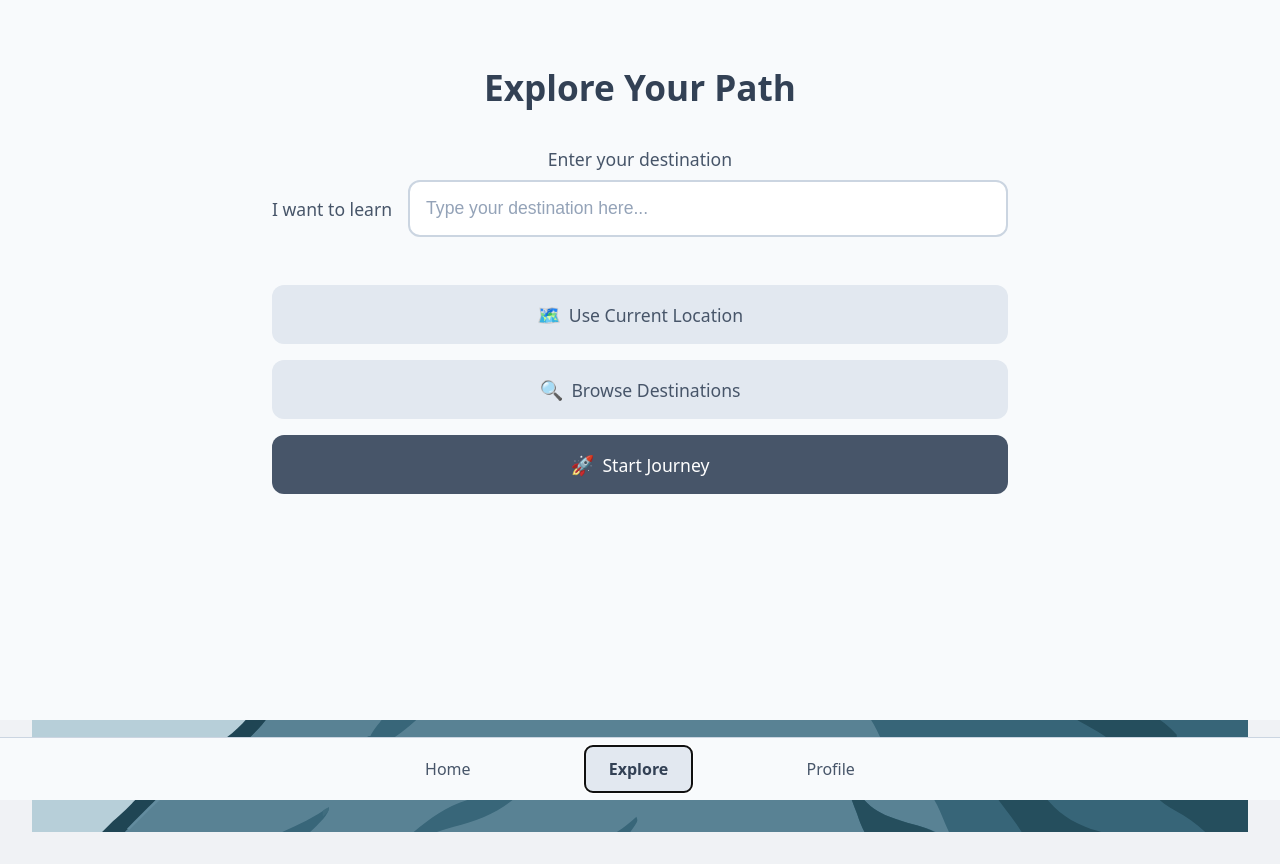
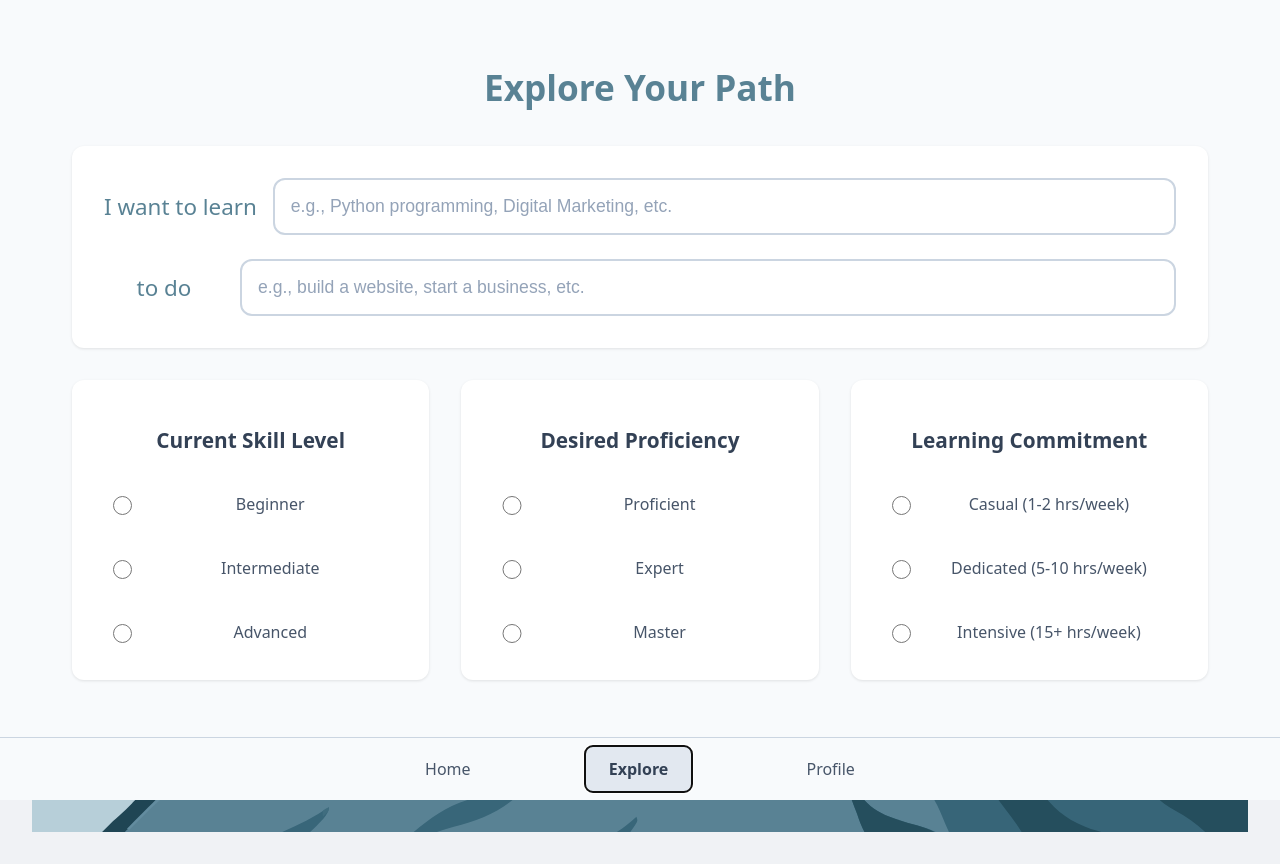
Before and after one commit to israelavendanojr/skill-roadmap, a React (Vite) app in the folder frontend/: page / in a window 1280 px wide. Both pictures are taken after a click on the button "Explore". Built offline with nearby package versions, Linux system fonts and the light colour scheme.

Commit message:
Finished structure for form page

```diff
--- a/frontend/src/components/InputForm.css
+++ b/frontend/src/components/InputForm.css
@@ -3,14 +3,15 @@
   top: 0;
   left: 0;
   right: 0;
-  bottom: 80px; /* Height of navbar */
+  bottom: 0;
   background: #f8fafc;
   z-index: 900;
   overflow-y: auto;
+  padding-bottom: 80px; /* Add padding to account for navbar */
 }
 
 .input-form-content {
-  max-width: 800px;
+  max-width: 1200px;
   margin: 0 auto;
   padding: 2rem;
   min-height: calc(100vh - 80px); /* Full height minus navbar */
@@ -20,7 +21,7 @@
 }
 
 .form-title {
-  color: #334155;
+  color: #598294;
   font-size: 2.2rem;
   margin-bottom: 2rem;
   text-align: center;
@@ -33,29 +34,29 @@
   flex: 1;
 }
 
-.input-group {
+/* Text Input Section */
+.text-input-section {
+  background: white;
+  padding: 2rem;
+  border-radius: 12px;
+  box-shadow: 0 1px 3px rgba(0, 0, 0, 0.1);
   display: flex;
   flex-direction: column;
-  gap: 0.5rem;
+  gap: 1.5rem;
 }
 
-.input-label {
-  font-size: 1.1rem;
-  color: #475569;
-  font-weight: 500;
-}
-
-.input-wrapper {
+.text-input-group {
   display: flex;
   align-items: center;
   gap: 1rem;
 }
 
 .input-prefix {
-  color: #475569;
-  font-size: 1.1rem;
+  color: #598294;
+  font-size: 1.4rem;
   font-weight: 500;
   white-space: nowrap;
+  min-width: 120px;
 }
 
 .text-input {
@@ -69,20 +70,76 @@
   color: #000000;
 }
 
+.text-input:focus {
+  outline: none;
+  border-color: #598294;
+  box-shadow: 0 0 0 3px rgba(71, 85, 105, 0.1);
+}
+
 .text-input::placeholder {
   color: #94a3b8;
 }
 
-.text-input:focus {
-  outline: none;
-  border-color: #475569;
-  box-shadow: 0 0 0 3px rgba(71, 85, 105, 0.1);
+/* Three Columns Section */
+.form-columns {
+  display: grid;
+  grid-template-columns: repeat(3, 1fr);
+  gap: 2rem;
+  margin-bottom: 2rem;
+}
+
+.form-column {
+  background: white;
+  padding: 1.5rem;
+  border-radius: 12px;
+  box-shadow: 0 1px 3px rgba(0, 0, 0, 0.1);
+}
+
+.column-title {
+  color: #334155;
+  font-size: 1.3rem;
+  margin-bottom: 1.5rem;
+  text-align: center;
+  font-weight: 600;
+}
+
+.skill-box {
+  display: flex;
+  flex-direction: column;
+  gap: 1rem;
+}
+
+.skill-option {
+  display: flex;
+  align-items: center;
+  gap: 0.75rem;
+  padding: 0.75rem;
+  border-radius: 8px;
+  transition: all 0.2s ease;
+  cursor: pointer;
+}
+
+.skill-option:hover {
+  background: #f1f5f9;
+}
+
+.skill-option input[type="radio"] {
+  width: 1.2rem;
+  height: 1.2rem;
+  accent-color: #475569;
+  cursor: pointer;
+}
+
+.skill-option label {
+  color: #475569;
+  font-size: 1rem;
+  cursor: pointer;
+  flex: 1;
 }
 
 .button-group {
   display: flex;
-  flex-direction: column;
-  gap: 1rem;
+  justify-content: center;
   margin-top: 1rem;
 }
 
@@ -91,13 +148,14 @@
   align-items: center;
   justify-content: center;
   gap: 0.5rem;
-  padding: 1rem;
+  padding: 1rem 2rem;
   font-size: 1.1rem;
   border-radius: 12px;
   border: none;
   cursor: pointer;
   transition: all 0.3s ease;
   font-weight: 500;
+  min-width: 200px;
 }
 
 .action-button.primary {
@@ -110,18 +168,19 @@
   transform: translateY(-1px);
 }
 
-.action-button.secondary {
-  background: #e2e8f0;
-  color: #475569;
+.button-icon {
+  font-size: 1.2rem;
 }
 
-.action-button.secondary:hover {
-  background: #cbd5e1;
-  transform: translateY(-1px);
-}
+@media (max-width: 1024px) {
+  .form-columns {
+    grid-template-columns: 1fr;
+    gap: 1.5rem;
+  }
 
-.button-icon {
-  font-size: 1.2rem;
+  .form-column {
+    padding: 1.25rem;
+  }
 }
 
 @media (max-width: 768px) {
@@ -133,24 +192,36 @@
     font-size: 1.8rem;
   }
 
-  .input-wrapper {
+  .text-input-section {
+    padding: 1.5rem;
+  }
+
+  .text-input-group {
     flex-direction: column;
     align-items: flex-start;
     gap: 0.5rem;
   }
 
   .input-prefix {
-    font-size: 1rem;
+    font-size: 1.2rem;
   }
 
   .text-input {
+    width: 100%;
     font-size: 1rem;
     padding: 0.875rem;
-    width: 100%;
+  }
+
+  .column-title {
+    font-size: 1.2rem;
+  }
+
+  .skill-option {
+    padding: 0.5rem;
   }
 
   .action-button {
     font-size: 1rem;
-    padding: 0.875rem;
+    padding: 0.875rem 1.5rem;
   }
 }
--- a/frontend/src/components/InputForm.tsx
+++ b/frontend/src/components/InputForm.tsx
@@ -2,12 +2,21 @@ import { useState } from 'react';
 import './InputForm.css';
 
 function InputForm() {
-  const [inputValue, setInputValue] = useState('');
+  const [currentLevel, setCurrentLevel] = useState('');
+  const [desiredLevel, setDesiredLevel] = useState('');
+  const [commitment, setCommitment] = useState('');
+  const [learningGoal, setLearningGoal] = useState('');
+  const [purpose, setPurpose] = useState('');
 
   const handleSubmit = (e: React.FormEvent) => {
     e.preventDefault();
-    // Handle form submission
-    console.log('Form submitted with value:', inputValue);
+    console.log('Form submitted:', {
+      learningGoal,
+      purpose,
+      currentLevel,
+      desiredLevel,
+      commitment
+    });
   };
 
   return (
@@ -15,33 +24,148 @@ function InputForm() {
       <div className="input-form-content">
         <h2 className="form-title">Explore Your Path</h2>
         <form onSubmit={handleSubmit} className="form-container">
-          <div className="input-group">
-            <label htmlFor="pathInput" className="input-label">Enter your destination</label>
-            <div className="input-wrapper">
+          {/* Text Input Section */}
+          <div className="text-input-section">
+            <div className="text-input-group">
               <span className="input-prefix">I want to learn</span>
               <input
                 type="text"
-                id="pathInput"
-                value={inputValue}
-                onChange={(e) => setInputValue(e.target.value)}
+                value={learningGoal}
+                onChange={(e) => setLearningGoal(e.target.value)}
                 className="text-input"
-                placeholder="Type your destination here..."
+                placeholder="e.g., Python programming, Digital Marketing, etc."
+              />
+            </div>
+            <div className="text-input-group">
+              <span className="input-prefix">to do</span>
+              <input
+                type="text"
+                value={purpose}
+                onChange={(e) => setPurpose(e.target.value)}
+                className="text-input"
+                placeholder="e.g., build a website, start a business, etc."
               />
             </div>
           </div>
 
+          {/* Three Columns Section */}
+          <div className="form-columns">
+            {/* Current Skill Level Column */}
+            <div className="form-column">
+              <h3 className="column-title">Current Skill Level</h3>
+              <div className="skill-box">
+                <div className="skill-option">
+                  <input
+                    type="radio"
+                    id="beginner"
+                    name="currentLevel"
+                    value="beginner"
+                    onChange={(e) => setCurrentLevel(e.target.value)}
+                  />
+                  <label htmlFor="beginner">Beginner</label>
+                </div>
+                <div className="skill-option">
+                  <input
+                    type="radio"
+                    id="intermediate"
+                    name="currentLevel"
+                    value="intermediate"
+                    onChange={(e) => setCurrentLevel(e.target.value)}
+                  />
+                  <label htmlFor="intermediate">Intermediate</label>
+                </div>
+                <div className="skill-option">
+                  <input
+                    type="radio"
+                    id="advanced"
+                    name="currentLevel"
+                    value="advanced"
+                    onChange={(e) => setCurrentLevel(e.target.value)}
+                  />
+                  <label htmlFor="advanced">Advanced</label>
+                </div>
+              </div>
+            </div>
+
+            {/* Desired Proficiency Column */}
+            <div className="form-column">
+              <h3 className="column-title">Desired Proficiency</h3>
+              <div className="skill-box">
+                <div className="skill-option">
+                  <input
+                    type="radio"
+                    id="proficient"
+                    name="desiredLevel"
+                    value="proficient"
+                    onChange={(e) => setDesiredLevel(e.target.value)}
+                  />
+                  <label htmlFor="proficient">Proficient</label>
+                </div>
+                <div className="skill-option">
+                  <input
+                    type="radio"
+                    id="expert"
+                    name="desiredLevel"
+                    value="expert"
+                    onChange={(e) => setDesiredLevel(e.target.value)}
+                  />
+                  <label htmlFor="expert">Expert</label>
+                </div>
+                <div className="skill-option">
+                  <input
+                    type="radio"
+                    id="master"
+                    name="desiredLevel"
+                    value="master"
+                    onChange={(e) => setDesiredLevel(e.target.value)}
+                  />
+                  <label htmlFor="master">Master</label>
+                </div>
+              </div>
+            </div>
+
+            {/* Commitment Column */}
+            <div className="form-column">
+              <h3 className="column-title">Learning Commitment</h3>
+              <div className="skill-box">
+                <div className="skill-option">
+                  <input
+                    type="radio"
+                    id="casual"
+                    name="commitment"
+                    value="casual"
+                    onChange={(e) => setCommitment(e.target.value)}
+                  />
+                  <label htmlFor="casual">Casual (1-2 hrs/week)</label>
+                </div>
+                <div className="skill-option">
+                  <input
+                    type="radio"
+                    id="dedicated"
+                    name="commitment"
+                    value="dedicated"
+                    onChange={(e) => setCommitment(e.target.value)}
+                  />
+                  <label htmlFor="dedicated">Dedicated (5-10 hrs/week)</label>
+                </div>
+                <div className="skill-option">
+                  <input
+                    type="radio"
+                    id="intensive"
+                    name="commitment"
+                    value="intensive"
+                    onChange={(e) => setCommitment(e.target.value)}
+                  />
+                  <label htmlFor="intensive">Intensive (15+ hrs/week)</label>
+                </div>
+              </div>
+            </div>
+          </div>
+
           <div className="button-group">
-            <button type="button" className="action-button secondary">
-              <span className="button-icon">🗺️</span>
-              Use Current Location
-            </button>
-            <button type="button" className="action-button secondary">
-              <span className="button-icon">🔍</span>
-              Browse Destinations
-            </button>
             <button type="submit" className="action-button primary">
               <span className="button-icon">🚀</span>
-              Start Journey
+              Start Learning Journey
             </button>
           </div>
         </form>
```
